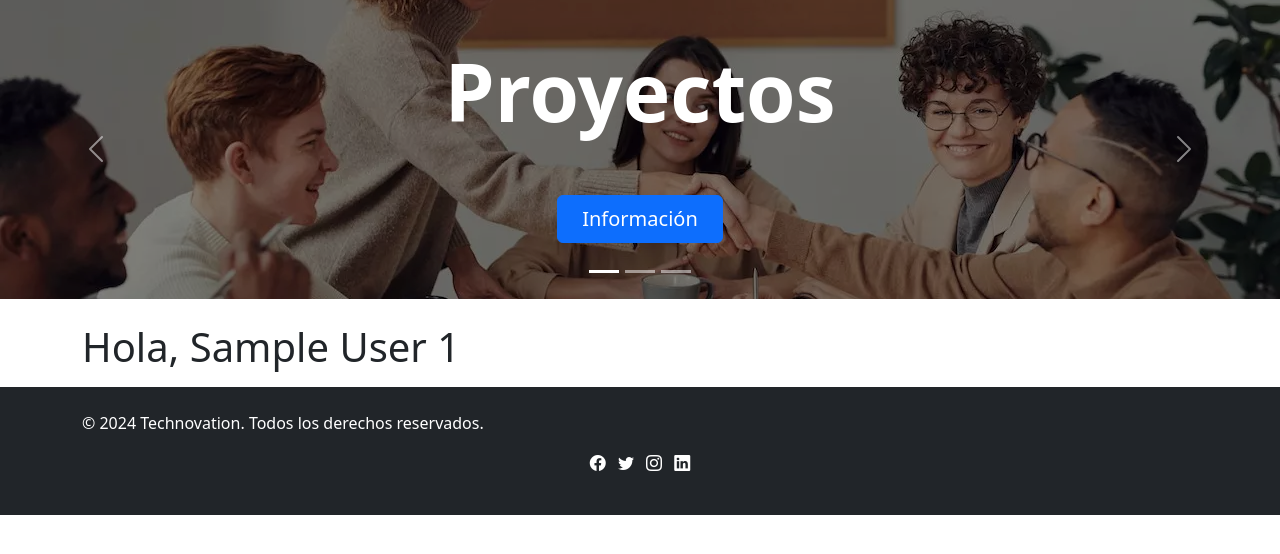
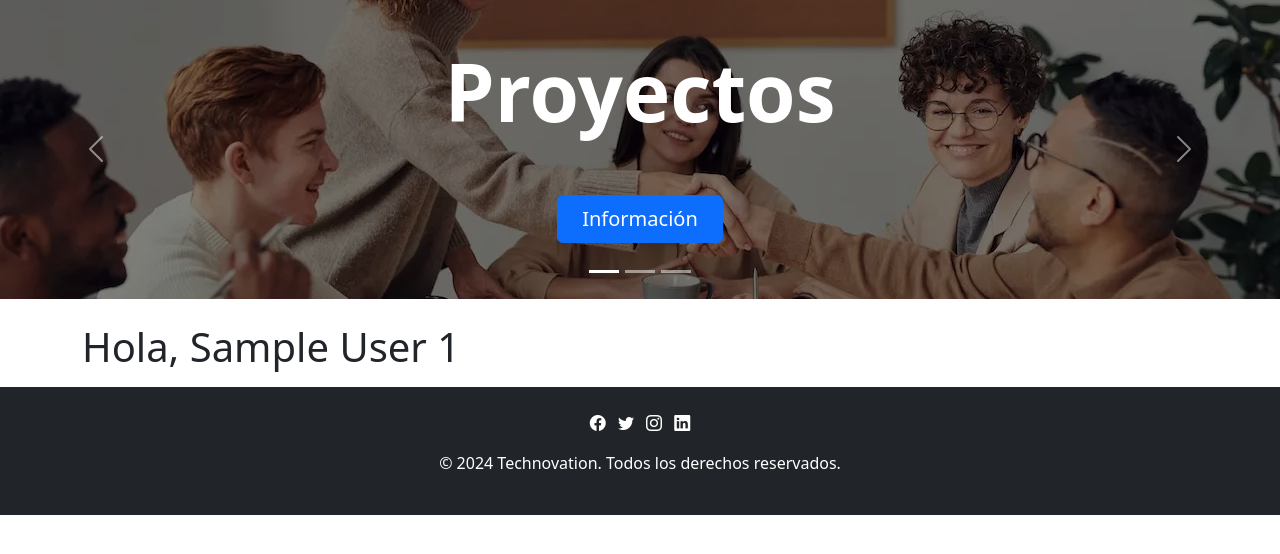
Before and after one commit to PaulaOA/proyectotech, a PHP site: page /inicio.php in a window 1280 px wide. Shown: the part 63-617 px from the top of the page. Run offline with PHP 8.4, Linux system fonts and the light colour scheme; the visitor is signed in with stand-in values (Sample User, id 1).

Commit message:
footer terminado

```diff
--- a/crearequipo.php
+++ b/crearequipo.php
@@ -44,9 +44,6 @@
 <footer class="footer bg-dark text-white py-4">
   <div class="container">
     <div class="row">
-      <div class="col-md-8">
-        <p>© 2024 Technovation. Todos los derechos reservados.</p>
-      </div>
       <div class="text-center">
         <ul class="list-inline">
           <li class="list-inline-item"><a href="#"><i class="bi bi-facebook text-white"></i></a></li>
@@ -55,6 +52,9 @@
           <li class="list-inline-item"><a href="#"><i class="bi bi-linkedin text-white"></i></a></li>
         </ul>
       </div>
+      <div class="text-center">
+        <p class="text-sm text-center">© 2024 Technovation. Todos los derechos reservados.</p>
+      </div>
     </div>
   </div>
 </footer>
--- a/encontrarequipo.php
+++ b/encontrarequipo.php
@@ -95,9 +95,6 @@
 <footer class="footer bg-dark text-white py-4">
   <div class="container">
     <div class="row">
-    <div class="col-md-8">
-        <p>© 2024 Technovation. Todos los derechos reservados.</p>
-      </div>
       <div class="text-center">
         <ul class="list-inline">
           <li class="list-inline-item"><a href="#"><i class="bi bi-facebook text-white"></i></a></li>
@@ -106,6 +103,9 @@
           <li class="list-inline-item"><a href="#"><i class="bi bi-linkedin text-white"></i></a></li>
         </ul>
       </div>
+      <div class="text-center">
+        <p class="text-sm text-center">© 2024 Technovation. Todos los derechos reservados.</p>
+      </div>
     </div>
   </div>
 </footer>
--- a/inicio.php
+++ b/inicio.php
@@ -117,10 +117,7 @@ if (empty($_SESSION["nombre"])) {
 <footer class="footer bg-dark text-white py-4">
   <div class="container">
     <div class="row">
-      <div class="col-md-8">
-        <p>© 2024 Technovation. Todos los derechos reservados.</p>
-      </div>
-      <div class=" text-center">
+      <div class="text-center">
         <ul class="list-inline">
           <li class="list-inline-item"><a href="#"><i class="bi bi-facebook text-white"></i></a></li>
           <li class="list-inline-item"><a href="#"><i class="bi bi-twitter text-white"></i></a></li>
@@ -128,12 +125,13 @@ if (empty($_SESSION["nombre"])) {
           <li class="list-inline-item"><a href="#"><i class="bi bi-linkedin text-white"></i></a></li>
         </ul>
       </div>
+      <div class="text-center">
+        <p class="text-sm text-center">© 2024 Technovation. Todos los derechos reservados.</p>
+      </div>
     </div>
   </div>
 </footer>
 
-
-
   <script src="https://cdn.jsdelivr.net/npm/bootstrap@5.0.2/dist/js/bootstrap.bundle.min.js" integrity="sha384-MrcW6ZMFYlzcLA8Nl+NtUVF0sA7MsXsP1UyJoMp4YLEuNSfAP+JcXn/tWtIaxVXM" crossorigin="anonymous"></script>
 </body>
 </html>
--- a/miperfil.php
+++ b/miperfil.php
@@ -84,9 +84,6 @@ if (empty($_SESSION["nombre"])) {
 <footer class="footer bg-dark text-white py-4">
   <div class="container">
     <div class="row">
-      <div class="col-md-8">
-        <p>© 2024 Technovation. Todos los derechos reservados.</p>
-      </div>
       <div class="text-center">
         <ul class="list-inline">
           <li class="list-inline-item"><a href="#"><i class="bi bi-facebook text-white"></i></a></li>
@@ -94,6 +91,9 @@ if (empty($_SESSION["nombre"])) {
           <li class="list-inline-item"><a href="#"><i class="bi bi-instagram text-white"></i></a></li>
           <li class="list-inline-item"><a href="#"><i class="bi bi-linkedin text-white"></i></a></li>
         </ul>
+      </div>
+      <div class="text-center">
+        <p class="text-sm text-center">© 2024 Technovation. Todos los derechos reservados.</p>
       </div>
     </div>
   </div>
```
Also changed, not shown: contrasena.php (+6 -6 lines), index.php (+3 -4 lines), recuperar.php (+7 -7 lines), registro.php (+5 -5 lines), registros.php (+7 -7 lines).
